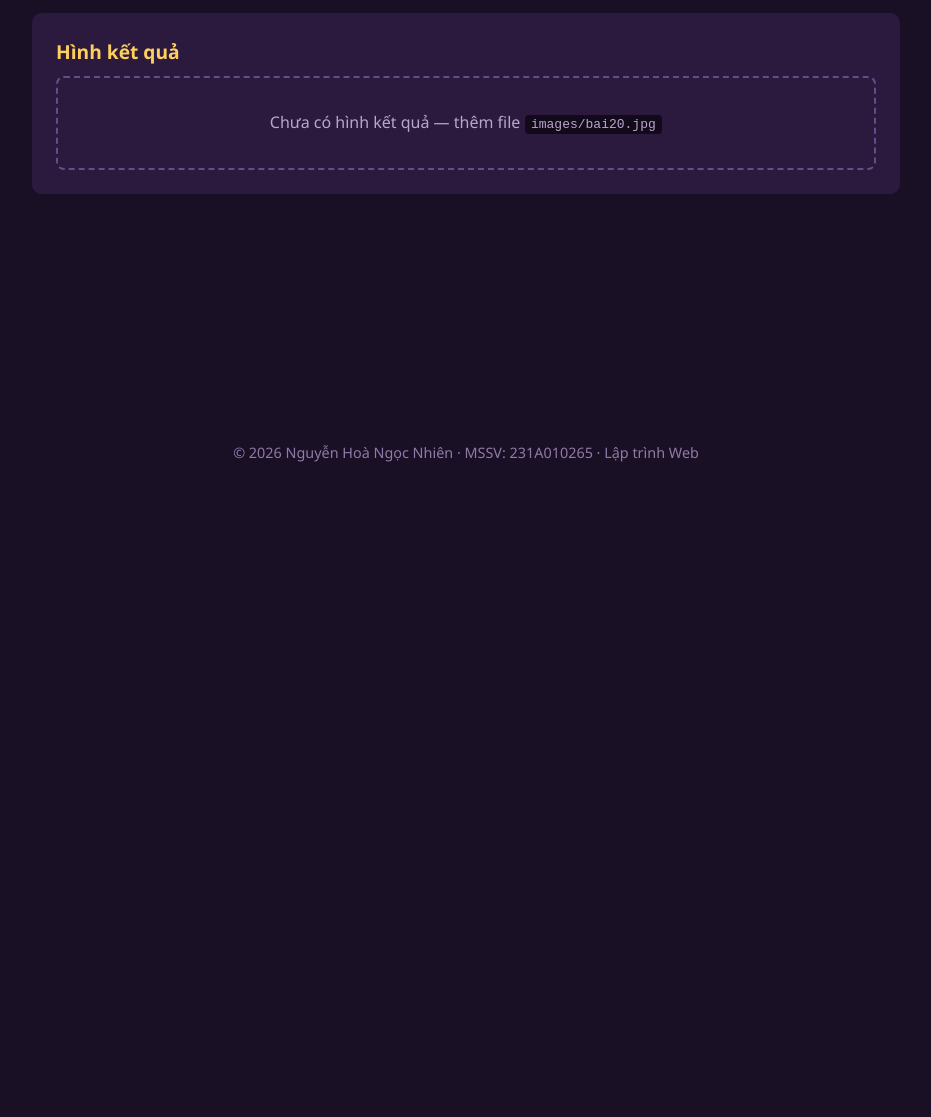
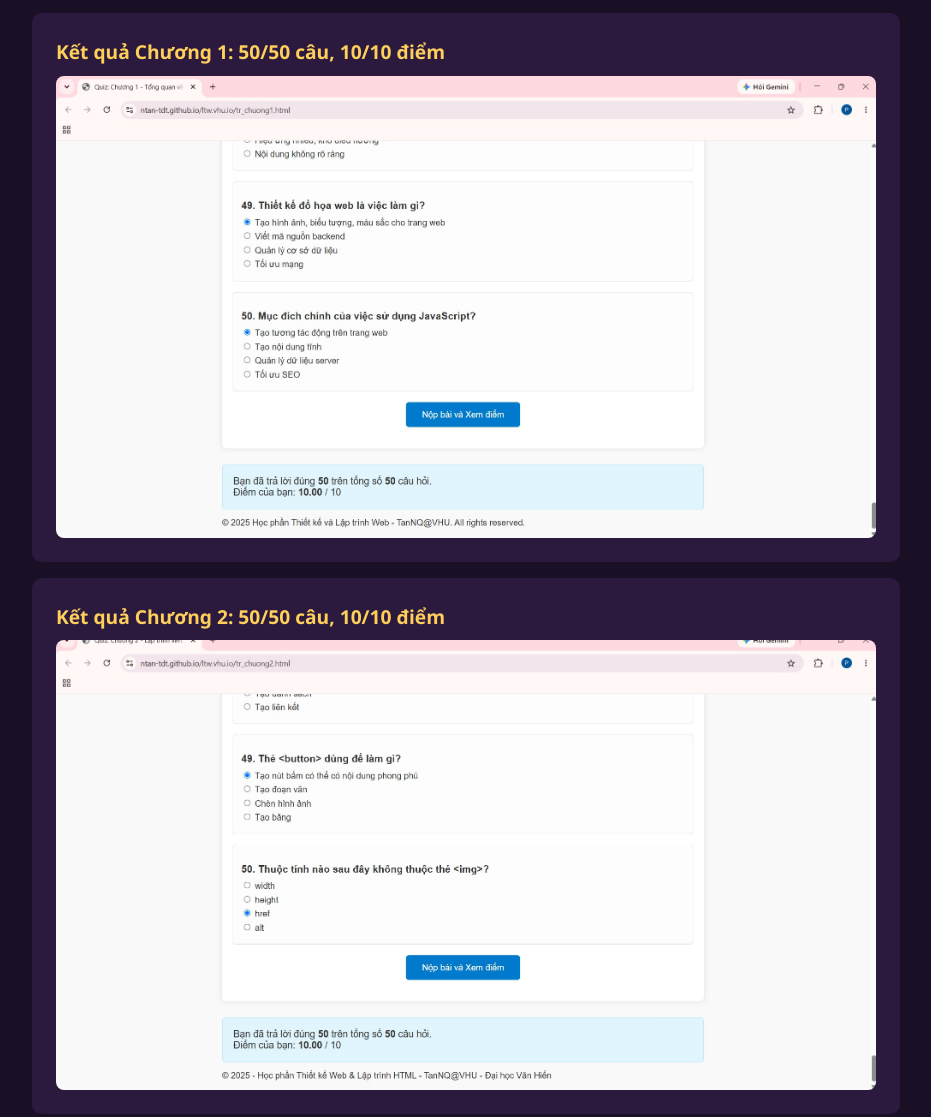
Before and after one commit to ngocnhien05/my-portfolio, a plain HTML site: page bai24/bai20.html in a window 1280 px wide. Shown: the part 316-1433 px from the top of the page, without its empty margins (174-1105 px from the left). Before the commit the page ends 800 px from the top, so only its background shows below. Drawn offline with Linux system fonts and the light colour scheme.

Commit message:
Bai 20: add quiz result screenshots
Co-Authored-By: Claude Opus 5.5 <noreply@anthropic.com>
Claude-Session: https://claude.ai/code/session_01RFYuGNHv9LAAnCL1SPHXT3

```diff
--- a/bai24/bai20.html
+++ b/bai24/bai20.html
@@ -27,8 +27,12 @@
             <p>Làm bài trắc nghiệm Chương 1 và Chương 2 trên trang của môn học, chụp màn hình kết quả.</p>
         </div>
         <div class="box result">
-            <h2>Hình kết quả</h2>
-            <img src="images/bai20.jpg" alt="Kết quả bài 20" onerror="this.outerHTML='<div class=&quot;empty&quot;>Chưa có hình kết quả — thêm file <code>images/bai20.jpg</code></div>'">
+            <h2>Kết quả Chương 1: 50/50 câu, 10/10 điểm</h2>
+            <img src="images/bai20.jpg" alt="Kết quả trắc nghiệm Chương 1">
+        </div>
+        <div class="box result">
+            <h2>Kết quả Chương 2: 50/50 câu, 10/10 điểm</h2>
+            <img src="images/bai20b.jpg" alt="Kết quả trắc nghiệm Chương 2">
         </div>
     </main>
     <footer>© 2026 Nguyễn Hoà Ngọc Nhiên · MSSV: 231A010265 · Lập trình Web</footer>
```
Also changed, not shown: bai24/images/bai20.jpg (added), bai24/images/bai20b.jpg (added).
